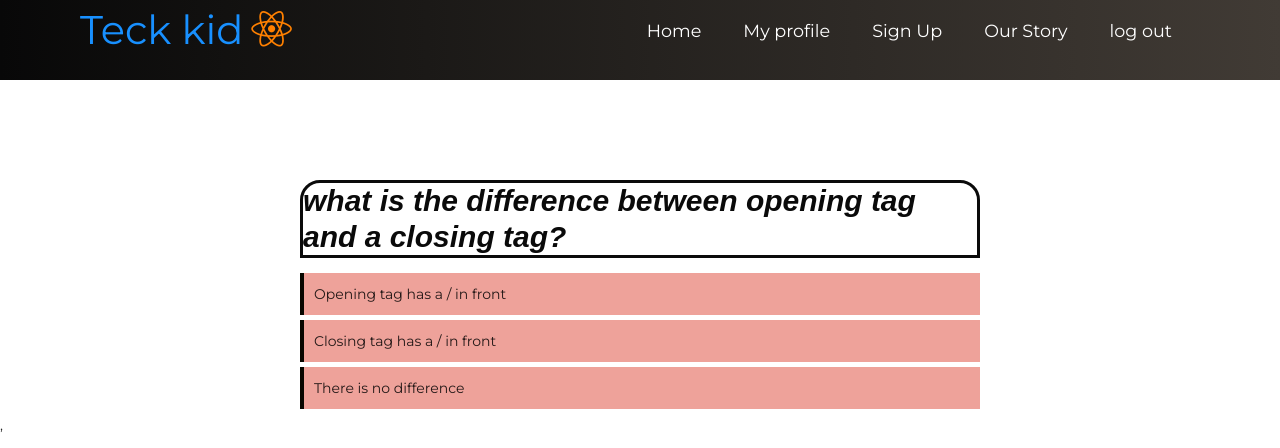
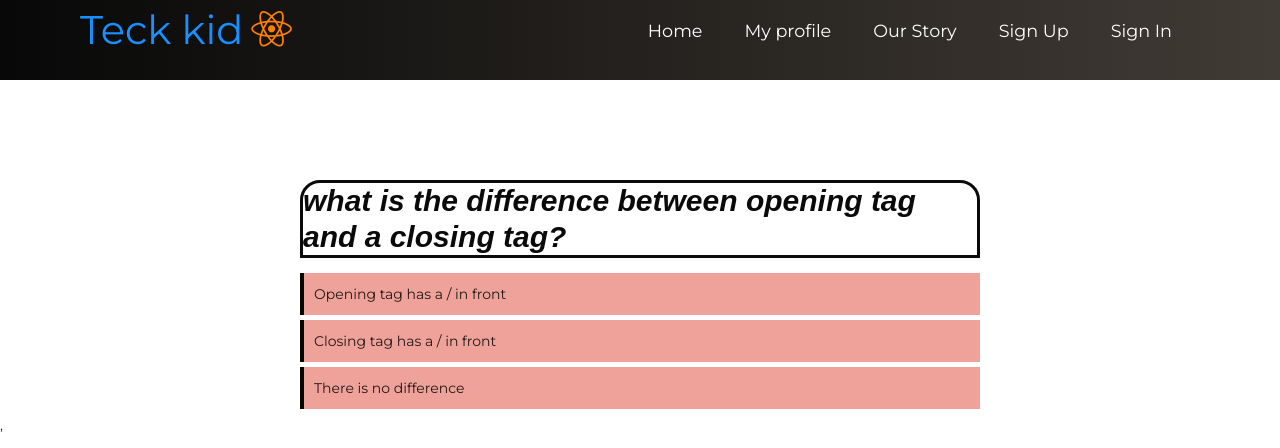
Before and after one commit to tojan-bukhari/teck-kids, a React (Create React App) app in the folder frontend/: page /ex1js in a window 1280 px wide. Shown: the top 448 px of the page. Built offline with nearby package versions, Linux system fonts and the light colour scheme.

Commit message:
Rawan is trying with deployment

```diff
--- a/frontend/package.json
+++ b/frontend/package.json
@@ -38,9 +38,9 @@
     "react-thunk": "^1.0.0",
     "reactstrap": "^8.7.1",
     "redux": "^4.0.5",
-    "styled-components": "^5.2.1",
     "redux-form": "^8.3.7",
     "redux-thunk": "^2.3.0",
+    "styled-components": "^5.2.1",
     "video-react": "^0.14.1",
     "web-vitals": "^0.2.4"
   },
--- a/frontend/src/App.js
+++ b/frontend/src/App.js
@@ -1,7 +1,7 @@
 import React from 'react';
 import { BrowserRouter, Switch, Route } from 'react-router-dom';
 import Home from './component/Home';
-import Singin from './component/Singin';
+import Signin from './component/login';
 import registrate from './component/registrate';
 import Personalprofile from './component/pics/profile';
 import editProfile from './component/pics/editProfile';
@@ -21,7 +21,7 @@ import Navbar from './component/Navbar/Navbar'
 ////////////////////////////////////////////
 
 function App() {
-
+//
   return (
     <>
       <BrowserRouter>
@@ -36,7 +36,7 @@ function App() {
           <ProtectedRoute exact path="/account/:id" component={Personalprofile} isAuth={localStorage.length > 0} />
           <Route exact path="/edit/:id" component={editProfile} />
           <Route exact path="/pic/:id" component={pic} />
-          <Route exact path="/Singin" component={Singin} />
+          <Route exact path="/login" component={Signin} />
           <Route exact path="/registrate" component={registrate} />
           <Exercises />
         </Switch>
--- a/frontend/src/component/Action/singin.js
+++ b/frontend/src/component/Action/singin.js
@@ -5,7 +5,7 @@ export const loginRes = (user) => async (dispatch) => {
     try {
       const { data } = await api.loginRes(user);
          localStorage.setItem("theToken", data);
-         console.log(data)
+         console.log(data.theToken)
          window.location.assign("/");
 
 
--- a/frontend/src/component/CSSCourse/CSSList.js
+++ b/frontend/src/component/CSSCourse/CSSList.js
@@ -61,7 +61,7 @@ function CSSList() {
         </nav>
         <div className="courseBox">
           <h1>{lesson.Titles}</h1>
-          <p>{lesson.Desceriptions}</p>
+          <span>{lesson.Desceriptions}</span>
           <iframe title={lesson.Titles} width="600" height="400" src={lesson.Videos}frameBorder="0" allow="accelerometer; autoplay; clipboard-write; encrypted-media; gyroscope; picture-in-picture" allowFullScreen></iframe>
         </div>
 
--- a/frontend/src/component/DESCRIPTIONS/CSSdes.js
+++ b/frontend/src/component/DESCRIPTIONS/CSSdes.js
@@ -27,6 +27,8 @@ export default function CSSdes() {
     //if the is not register  change the null value of the course to be regesterd
     var newCourse = {"cssCourse":"Registerd"}
     await axios.put("http://localhost:8000/course/addCourse/"+userId, newCourse);
+    alert('Thanks for regestr at CSS course')
+
     } catch (error) {
     alert(error.response.data.msg)
     }
--- a/frontend/src/component/DESCRIPTIONS/HTMLdes.js
+++ b/frontend/src/component/DESCRIPTIONS/HTMLdes.js
@@ -28,6 +28,8 @@ export default function HTMLdes() {
       }
       var newCourse = {"htmlCourse":"Registerd"}
       await axios.put("http://localhost:8000/course/addCourse/"+userId, newCourse);
+      alert('Thanks for regestr at CSS course')
+
      } catch (error) {
      alert(error.response.data.msg)
      }
--- a/frontend/src/component/HtmlCourse/htmlList.js
+++ b/frontend/src/component/HtmlCourse/htmlList.js
@@ -59,7 +59,7 @@ function HtmlList() {
         </nav>
         <div className="courseBox col-lg-8 col-md-6">
           <h1>{lesson.Titles}</h1>
-          <p>{lesson.Desceriptions}</p>
+          <span>{lesson.Desceriptions}</span>
           <iframe  title={lesson.Titles} width="600" height="400" src={lesson.Videos}frameBorder="0" allow="accelerometer; autoplay; clipboard-write; encrypted-media; gyroscope; picture-in-picture" allowFullScreen></iframe>
         </div>
 
--- a/frontend/src/component/Navbar/MenuItems.js
+++ b/frontend/src/component/Navbar/MenuItems.js
@@ -11,19 +11,20 @@ export const MenuItems = [
   url:'/account/:id',
   cName:'nav-links1'
 },
+
+{
+  title : 'Our Story',
+  url:'/registrate',
+  cName:'nav-links1'
+},
 {
   title : 'Sign Up',
   url:'/registrate',
   cName:'nav-links1'
 },
 {
-  title : 'Our Story',
-  url:'/registrate',
-  cName:'nav-links1'
-},
-{
-  title : 'log out',
-  url:'/registrate',
+  title : 'Sign In',
+  url:'/login',
   cName:'nav-links1'
 },
 
--- a/frontend/src/component/carusal.css
+++ b/frontend/src/component/carusal.css
@@ -1,6 +1,6 @@
 .pargraph{
     margin-bottom: 220px;
-    margin-left: 235px;
+    margin-left: 100px;
     border-style: inset;
     width: 700px;
     background-color:gray;
--- a/frontend/src/component/pics/editProfile.js
+++ b/frontend/src/component/pics/editProfile.js
@@ -5,9 +5,7 @@ import "antd/dist/antd.css";
 // import Footer from './Footer';
 // import Navbar_login from "./Navbar_Login"
 
-
-
-
+//
 
 export default class EditProfile extends Component {
     constructor(props) {
--- a/frontend/src/component/pics/profile.js
+++ b/frontend/src/component/pics/profile.js
@@ -6,13 +6,7 @@ import { UserOutlined } from '@ant-design/icons';
 import "antd/dist/antd.css";
 import { Link, withRouter } from "react-router-dom";
 import ProfilePicChanger from "./profilePicChanger";
-// import Pic1 from "./pics/1.png";
-// import Pic2 from "./pics/2.png";
-// // import Pic3 from "./pics/3.png";
-// import Pic4 from "./pics/4.png";
-// import Pic5 from "./pics/5.png";
-// import Pic6 from "./pics/6.png";
-// import Image from 'react-bootstrap/Image'
+
 
 class Personalprofile extends React.Component {
     constructor(props) {
@@ -63,7 +57,7 @@ class Personalprofile extends React.Component {
         return (
             <div
             style={{
-                position: 'absolute', right: '0%', top: '40%',
+                position: 'absolute', right: '0%', top: '55%',
                 transform: 'translate(-50%, -50%)',
                 border:'2px solid pink',
                 height:'500px',
--- a/frontend/src/component/pics/profilePicChanger.js
+++ b/frontend/src/component/pics/profilePicChanger.js
@@ -42,6 +42,7 @@ export default class ProfilePicChanger extends Component {
         const imageMapper = ImagesArray.map((image, index) => {
             return (
                 <img src={image.url}
+                style={{width:"100px",height:"100px "}}
                 key={index}
                  onClick={() => this.props.handelImageChange(image.url)}
 
```
Also changed, not shown: 1 other file (tests, documents, lock files or other folders).
